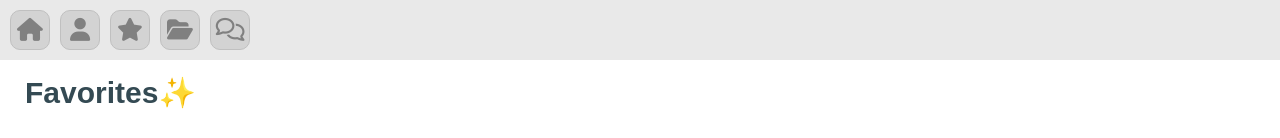
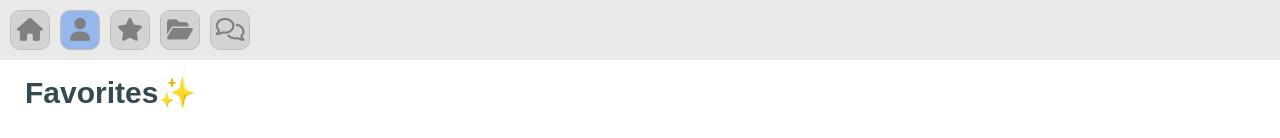
Before and after one commit to jey132/240208_myspace, a plain HTML site: page pjt_content01.html in a window 1280 px wide. Shown: the top 138 px of the page. Drawn offline with Linux system fonts and the light colour scheme.

Commit message:
Update pjt_content01.html

```diff
--- a/pjt_content01.html
+++ b/pjt_content01.html
@@ -38,6 +38,13 @@
     background-color: lightgray;
     /* background-color: paleturquoise; */
 }
+
+
+.icon02{
+    background-color: rgb(66, 133, 244, 0.5);
+
+}
+
 
 .iconLink:link{
     color: gray;
```
